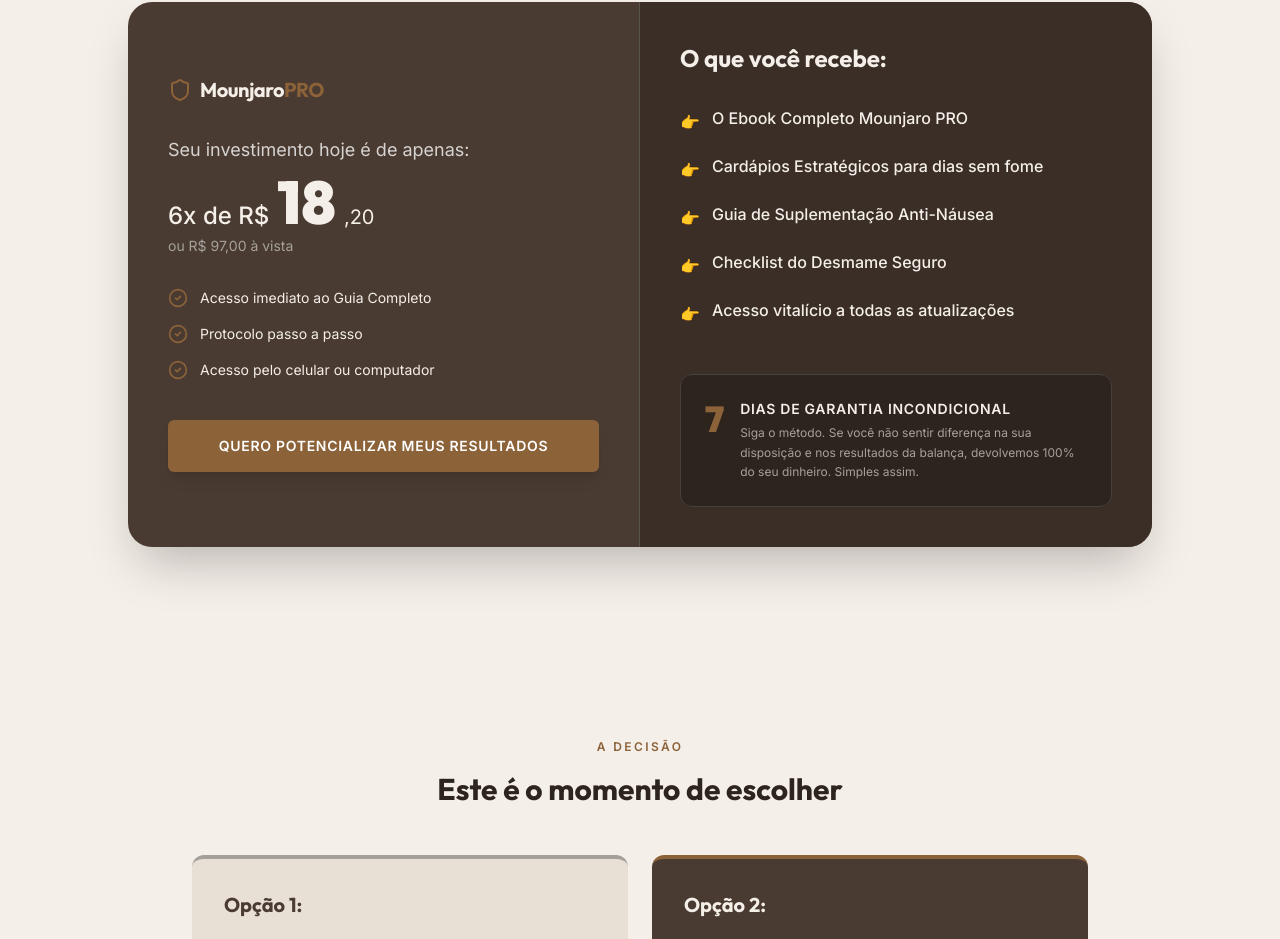
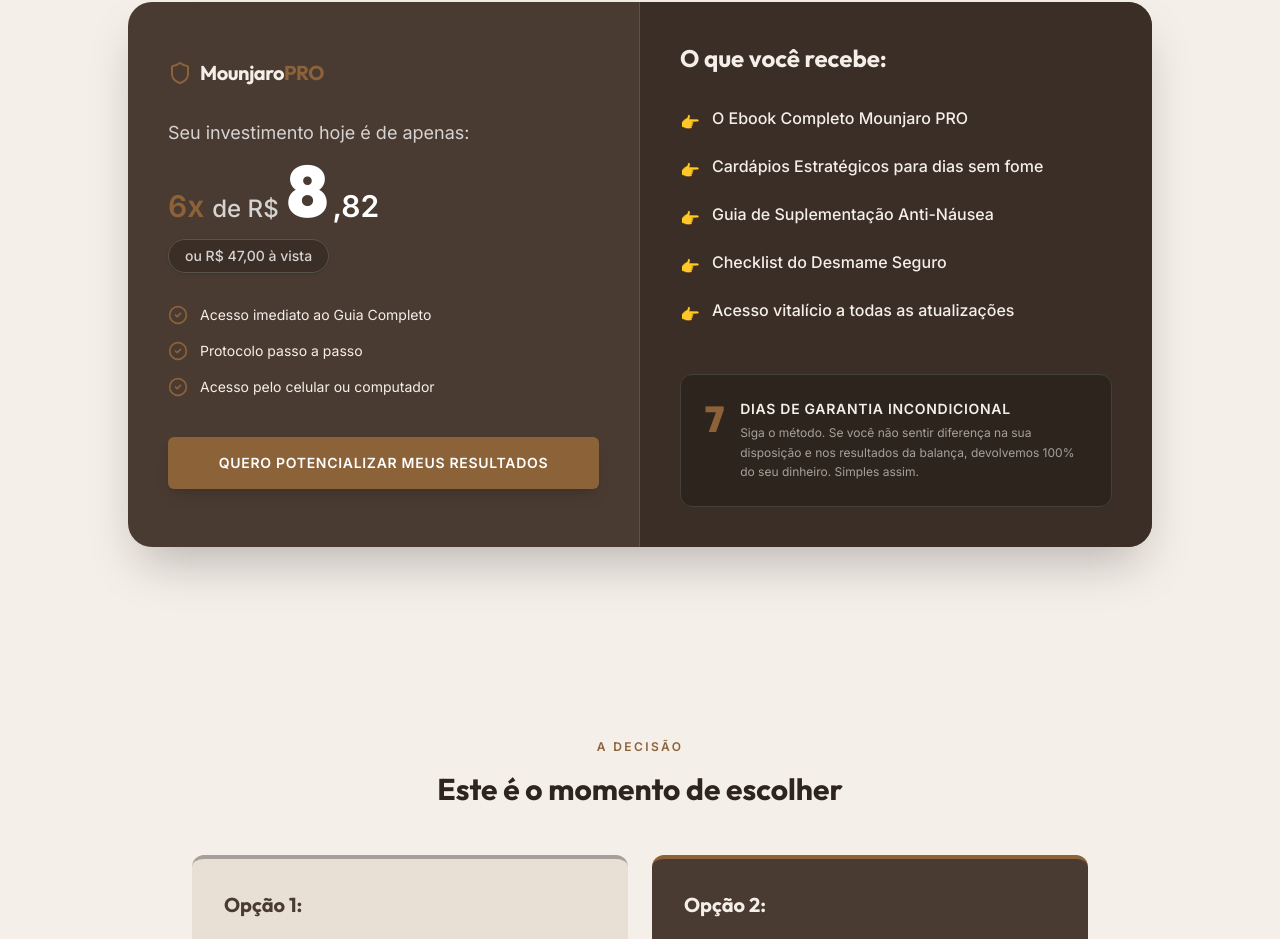
Before and after one commit to pedroocintraa/Eliane-Nutri---Landing-Page-01, a React (Vite) app: page / in a window 1280 px wide. Shown: the part 3976-4915 px from the top of the page. Built offline with nearby package versions, Linux system fonts and the light colour scheme.

Commit message:
feat: Update pricing and offer details
Refactors the pricing section to display the new offer: 6x R$ 8,82 or R$ 47,00 à vista.
Updates the associated checkout link.

```diff
--- a/src/App.tsx
+++ b/src/App.tsx
@@ -266,12 +266,17 @@
               </div>
 
               <p className="text-lg mb-2 text-stone-300">Seu investimento hoje é de apenas:</p>
-              <div className="flex items-baseline gap-2 mb-1">
-                <span className="text-2xl font-medium">6x de R$</span>
-                <span className="text-6xl font-display font-black">18</span>
-                <span className="text-xl">,20</span>
+              <div className="flex items-baseline gap-2 mb-3">
+                <span className="text-3xl font-bold text-[#8C6239]">6x</span>
+                <span className="text-2xl font-medium text-stone-300">de R$</span>
+                <span className="text-7xl font-display font-black tracking-tighter text-white">8</span>
+                <span className="text-3xl font-bold text-white">,82</span>
               </div>
-              <p className="text-sm text-stone-400 mb-8">ou R$ 97,00 à vista</p>
+              <div className="mb-8">
+                <span className="text-sm text-stone-300 bg-[#3A2E27] px-4 py-1.5 rounded-full font-medium border border-stone-600 inline-block shadow-sm">
+                  ou R$ 47,00 à vista
+                </span>
+              </div>
 
               <ul className="space-y-4 mb-10">
                 {[
@@ -293,7 +298,7 @@
                     window.fbq('track', 'InitiateCheckout');
                   }
                   // Redireciona para o checkout da Hotmart
-                  window.open('https://pay.hotmart.com/U103354680W', '_blank');
+                  window.open('https://pay.hotmart.com/U103354680W?off=uiqs614o', '_blank');
                 }}
                 className="bg-[#8C6239] text-white px-6 py-4 rounded-md font-bold text-sm uppercase tracking-wider hover:bg-[#7A5531] transition-colors w-full shadow-lg"
               >
```
